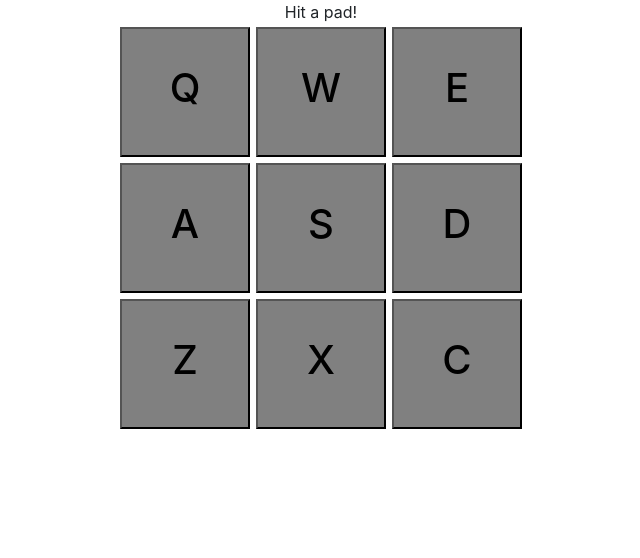
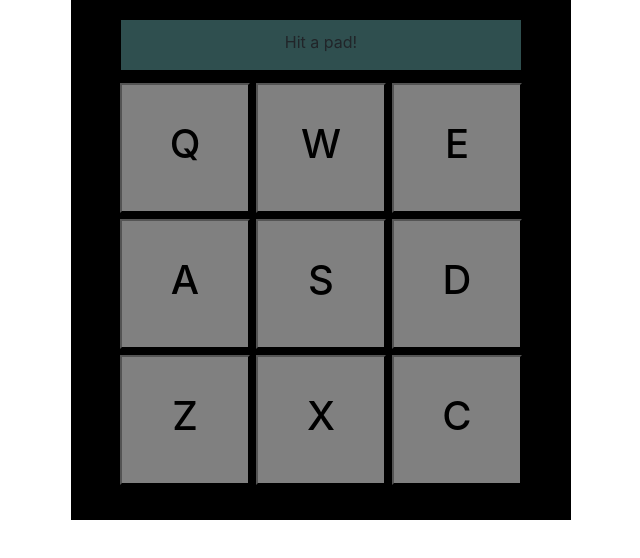
Before and after one commit to kevmhughes/drum-machine, a React (Create React App) app: page / in a window 1280 px wide. Shown: the top 558 px of the page, without its empty margins (319-959 px from the left). Built offline with nearby package versions, Linux system fonts and the light colour scheme.

Commit message:
Add homepage and script properties to package.json

```diff
--- a/package.json
+++ b/package.json
@@ -2,6 +2,7 @@
   "name": "drum-machine",
   "version": "0.1.0",
   "private": true,
+  "homepage": "https://kevmhughes.github.io/drum-machine/",
   "dependencies": {
     "@testing-library/jest-dom": "^5.11.4",
     "@testing-library/react": "^11.1.0",
@@ -15,7 +16,9 @@
     "start": "react-scripts start",
     "build": "react-scripts build",
     "test": "react-scripts test",
-    "eject": "react-scripts eject"
+    "eject": "react-scripts eject",
+    "predeploy": "npm run build",
+    "deploy": "gh-pages -d build"
   },
   "eslintConfig": {
     "extends": [
--- a/src/App.css
+++ b/src/App.css
@@ -1,3 +1,11 @@
+#drum-machine {
+    background-color: black;
+    width: 500px;
+    height: 520px;
+    margin-left: auto;
+    margin-right: auto;
+}
+
  #drum-layout {
     display: flex;
     flex-direction: row;
@@ -6,6 +14,7 @@
     flex-wrap: wrap;
     margin-left: auto;
     margin-right:auto;
+    margin-top: 10px;
 }
 
 .drum-pad {
@@ -21,9 +30,17 @@
 #display {
     display: flex;
     flex-direction: row;
-    width: 460px;
     justify-content: center;
     flex-wrap: wrap;
     margin-left: auto;
-    margin-right:auto;
+    margin-right: auto;
+    height: 50px;
+    background-color: darkslategrey;
+    width: 400px;
+    margin-top: 10p;
+    padding: 10px;
 }
+
+.top {
+    height: 20px;
+}
--- a/src/App.js
+++ b/src/App.js
@@ -74,6 +74,7 @@ class App extends Component {
   render() {
     return(
       <div id="drum-machine">
+        <div className="top"></div>
         <div id="display">{this.state.display}</div>
           <div id="drum-layout">
             {this.data.map(d => (
```
